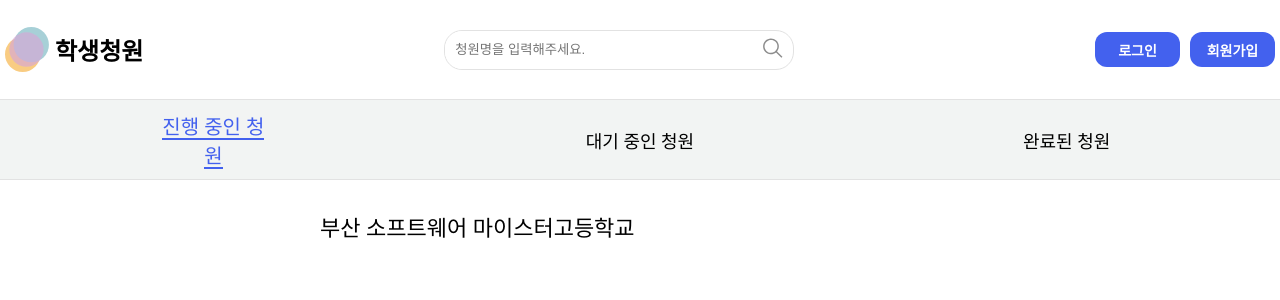
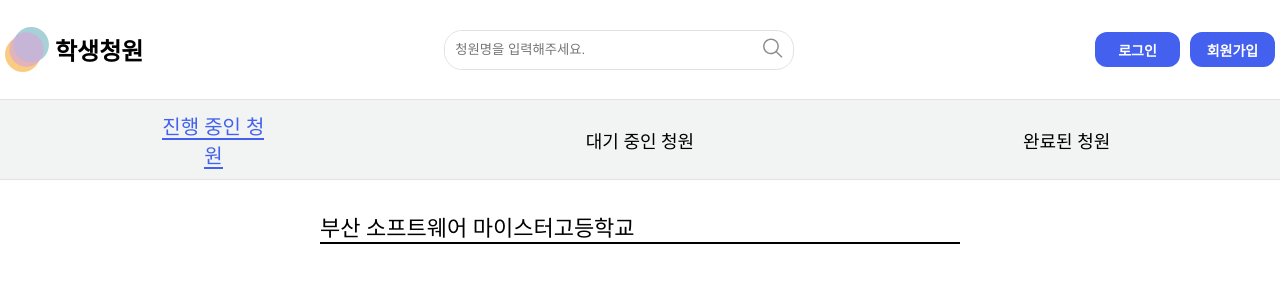
Before and after one commit to Bamdoliro/stupetition, a React (Create React App) app: page / in a window 1280 px wide. Shown: the top 300 px of the page. Built offline with nearby package versions, Linux system fonts and the light colour scheme.

Commit message:
ADD :: PetitionList 세팅 - main-petition-ul 스타일 추가

```diff
--- a/src/components/MainContent/MainContent.css
+++ b/src/components/MainContent/MainContent.css
@@ -9,3 +9,8 @@
     font-size: 22px;
     font-weight: 400;
 }
+
+.main-petition-ul {
+    border: 1px solid black;
+    height: 100%;
+}
--- a/src/components/MainContent/MainContent.js
+++ b/src/components/MainContent/MainContent.js
@@ -1,5 +1,6 @@
 import React from "react"
 import "./MainContent.css"
+import PetitionList from "../PetitionList/PetitionList.js"
 
 export default function MainContent() {
     return (
@@ -7,6 +8,9 @@
             <div className="main-school-name">
                 부산 소프트웨어 마이스터고등학교
             </div>
+            <ul className="main-petition-ul">
+                <PetitionList />
+            </ul>
         </div>
     )
 }
--- /dev/null
+++ b/src/components/PetitionList/PetitionList.js
@@ -0,0 +1,9 @@
+import React from "react"
+import "./PetitionList.css"
+
+export default function PetitionList() {
+    return (
+        <div>
+        </div>
+    )
+}
```
Also changed, not shown: src/components/PetitionList/PetitionList.css (added).
